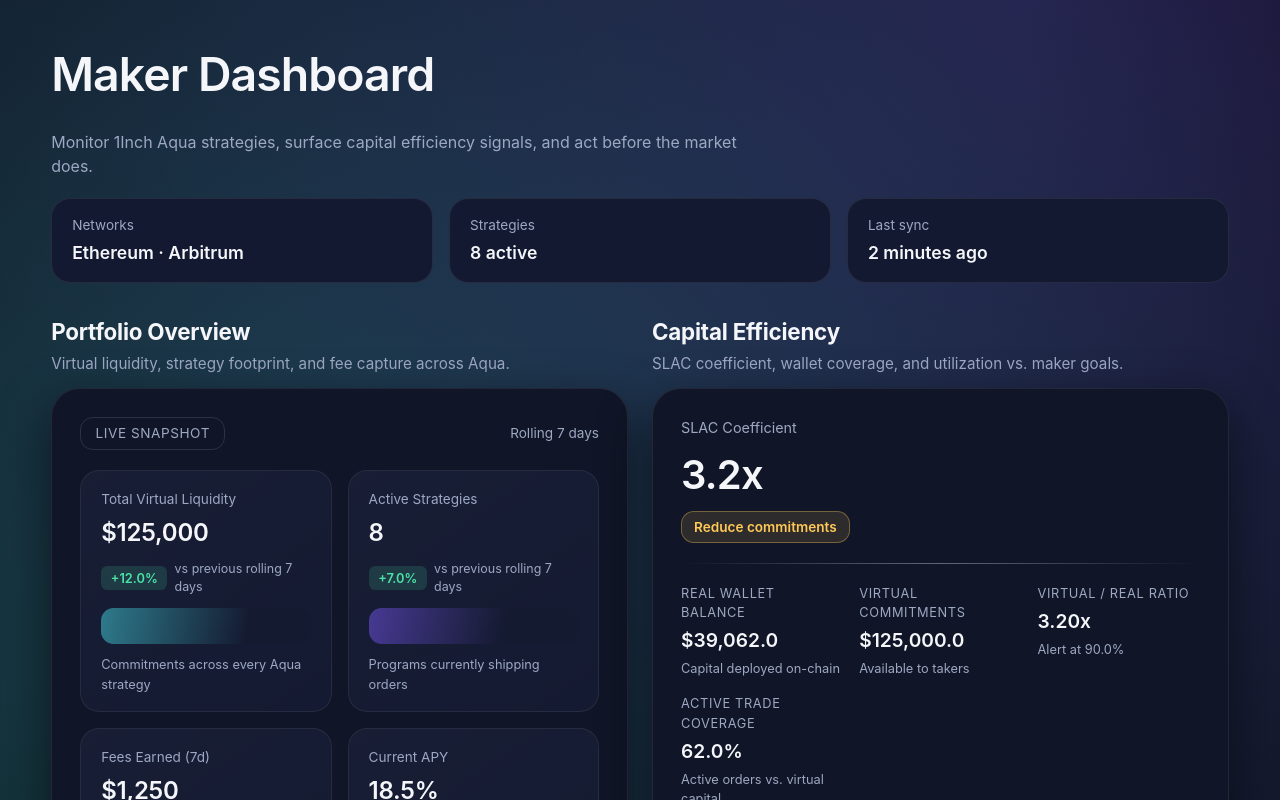
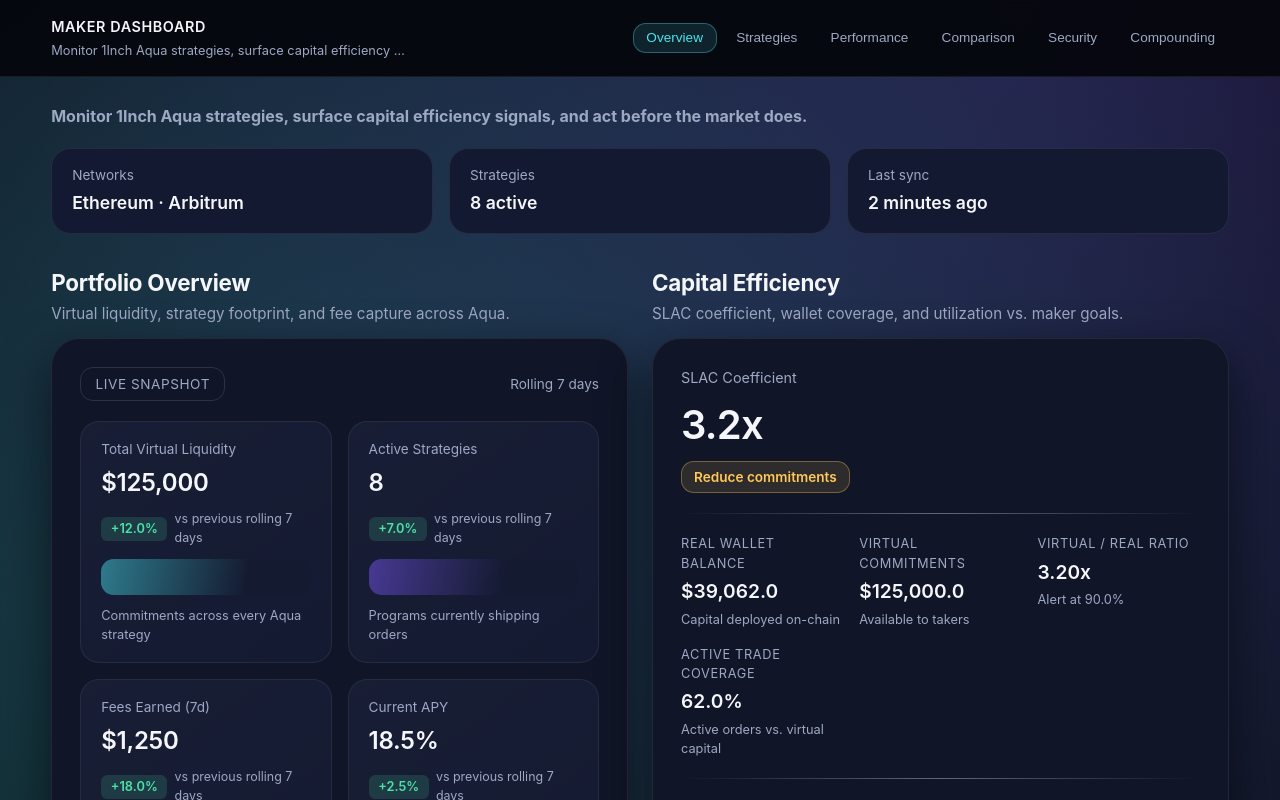
Before and after one commit to Kud8/1inch-aqua-hackaton, a React app: page / in a window 1280 px wide. Shown: the top 800 px of the page. Built offline with nearby package versions, Linux system fonts and the light colour scheme; the HTML template or start-up script is replaced by a standard one.

Commit message:
feat: add header

```diff
--- a/src/App.styles.ts
+++ b/src/App.styles.ts
@@ -5,7 +5,7 @@ export const AppShell = styled.main`
   min-height: 100vh;
   display: flex;
   justify-content: center;
-  padding: 2.5rem clamp(1rem, 4vw, 4rem) 4rem;
+  padding: 6.5rem clamp(1rem, 4vw, 4rem) 4rem;
 `
 
 export const Content = styled.div`
@@ -31,7 +31,7 @@ export const HeroTitle = styled.h1`
 
 export const HeroSubtitle = styled.p`
   margin: 0;
-  max-width: 720px;
+  font-weight: bold;
   color: ${({ theme }) => theme.colors.textMuted};
   font-size: 1rem;
 `
@@ -62,16 +62,20 @@ export const HighlightValue = styled.span`
   font-weight: 600;
 `
 
+const sectionScrollMargin = '120px'
+
 export const SectionGrid = styled.section`
   display: grid;
   grid-template-columns: repeat(auto-fit, minmax(280px, 1fr));
   gap: 1.5rem;
+  scroll-margin-top: ${sectionScrollMargin};
 `
 
 export const SectionCard = styled.article`
   display: flex;
   flex-direction: column;
   gap: 0.75rem;
+  scroll-margin-top: ${sectionScrollMargin};
 `
 
 export const SectionHeading = styled.div`
@@ -96,4 +100,5 @@ export const FullWidthSection = styled.section`
   display: flex;
   flex-direction: column;
   gap: 0.75rem;
+  scroll-margin-top: ${sectionScrollMargin};
 `
--- a/src/App.tsx
+++ b/src/App.tsx
@@ -32,12 +32,24 @@ import PerformanceGraphs from './components/PerformanceGraphs'
 import StrategyEfficiencyAnalysis from './components/StrategyEfficiencyAnalysis'
 import SecurityMonitoring from './components/SecurityMonitoring'
 import AutoCompounding from './components/AutoCompounding'
+import GlobalHeader, { type NavigationSection } from './components/GlobalHeader'
+
+const NAV_SECTIONS: NavigationSection[] = [
+    { id: 'overview', label: 'Overview' },
+    { id: 'strategies', label: 'Strategies' },
+    { id: 'graphs', label: 'Performance' },
+    { id: 'efficiency', label: 'Comparison' },
+    { id: 'security', label: 'Security' },
+    { id: 'compounding', label: 'Compounding' },
+]
 
 const App = () => (
+    <>
+        <GlobalHeader title={makerDashboardMeta.title} subtitle={makerDashboardMeta.subtitle} sections={NAV_SECTIONS} />
+
         <AppShell>
             <Content>
                 <Hero>
-                <HeroTitle>{makerDashboardMeta.title}</HeroTitle>
                     <HeroSubtitle>{makerDashboardMeta.subtitle}</HeroSubtitle>
                     <HeroHighlights>
                         {makerDashboardMeta.highlights.map((highlight) => (
@@ -49,7 +61,7 @@ const App = () => (
                     </HeroHighlights>
                 </Hero>
 
-            <SectionGrid>
+                <SectionGrid id="overview">
                     <SectionCard>
                         <SectionHeading>
                             <SectionTitle>Portfolio Overview</SectionTitle>
@@ -71,7 +83,7 @@ const App = () => (
                     </SectionCard>
                 </SectionGrid>
 
-            <FullWidthSection>
+                <FullWidthSection id="strategies">
                     <SectionHeading>
                         <SectionTitle>Strategy Performance</SectionTitle>
                         <SectionDescription>
@@ -81,7 +93,7 @@ const App = () => (
                     <StrategyPerformanceTable rows={strategyPerformanceRows} />
                 </FullWidthSection>
 
-            <FullWidthSection>
+                <FullWidthSection id="graphs">
                     <SectionHeading>
                         <SectionTitle>Performance Graphs</SectionTitle>
                         <SectionDescription>
@@ -92,7 +104,7 @@ const App = () => (
                 </FullWidthSection>
 
                 <SectionGrid>
-                <SectionCard>
+                    <SectionCard id="efficiency">
                         <SectionHeading>
                             <SectionTitle>Strategy Efficiency</SectionTitle>
                             <SectionDescription>Same pair comparison to capture the optimal fee × volume mix.</SectionDescription>
@@ -100,7 +112,7 @@ const App = () => (
                         <StrategyEfficiencyAnalysis data={strategyEfficiencyData} />
                     </SectionCard>
 
-                <SectionCard>
+                    <SectionCard id="security">
                         <SectionHeading>
                             <SectionTitle>Security Monitoring</SectionTitle>
                             <SectionDescription>Balance ratios, allowance coverage, and proactive Maker alerts.</SectionDescription>
@@ -109,7 +121,7 @@ const App = () => (
                     </SectionCard>
                 </SectionGrid>
 
-            <FullWidthSection>
+                <FullWidthSection id="compounding">
                     <SectionHeading>
                         <SectionTitle>Auto-Compounding Yield</SectionTitle>
                         <SectionDescription>Track compounded profits since activation and upcoming reinvestments.</SectionDescription>
@@ -118,6 +130,7 @@ const App = () => (
                 </FullWidthSection>
             </Content>
         </AppShell>
+    </>
 )
 
 export default App
--- /dev/null
+++ b/src/components/GlobalHeader/index.tsx
@@ -0,0 +1,84 @@
+import { useCallback, useEffect, useState } from 'react'
+
+import { HeaderBar, Brand, BrandTitle, BrandSubtitle, Nav, NavButton } from './styles'
+
+export interface NavigationSection {
+  id: string
+  label: string
+}
+
+interface GlobalHeaderProps {
+  title: string
+  subtitle: string
+  sections: NavigationSection[]
+}
+
+const HEADER_OFFSET = 96
+
+const GlobalHeader = ({ title, subtitle, sections }: GlobalHeaderProps) => {
+  const [activeSection, setActiveSection] = useState(sections[0]?.id ?? '')
+
+  const scrollToSection = useCallback((sectionId: string) => {
+    if (typeof window === 'undefined') return
+    const section = document.getElementById(sectionId)
+    if (!section) return
+    const elementPosition = section.getBoundingClientRect().top + window.scrollY
+    const offsetPosition = Math.max(elementPosition - HEADER_OFFSET, 0)
+
+    window.scrollTo({
+      top: offsetPosition,
+      behavior: 'smooth',
+    })
+  }, [])
+
+  useEffect(() => {
+    if (typeof window === 'undefined') return
+
+    const handleScroll = () => {
+      const offset = HEADER_OFFSET + 16
+      let current = sections[0]?.id ?? ''
+
+      sections.forEach((section) => {
+        const node = document.getElementById(section.id)
+        if (!node) return
+        const { top } = node.getBoundingClientRect()
+        if (top - offset <= 0) {
+          current = section.id
+        }
+      })
+
+      setActiveSection(current)
+    }
+
+    window.addEventListener('scroll', handleScroll, { passive: true })
+    handleScroll()
+
+    return () => {
+      window.removeEventListener('scroll', handleScroll)
+    }
+  }, [sections])
+
+  return (
+    <HeaderBar>
+      <Brand>
+        <BrandTitle>{title}</BrandTitle>
+        <BrandSubtitle>{subtitle}</BrandSubtitle>
+      </Brand>
+
+      <Nav>
+        {sections.map((section) => (
+          <NavButton
+            key={section.id}
+            type="button"
+            onClick={() => scrollToSection(section.id)}
+            $isActive={activeSection === section.id}
+          >
+            {section.label}
+          </NavButton>
+        ))}
+      </Nav>
+    </HeaderBar>
+  )
+}
+
+export default GlobalHeader
--- /dev/null
+++ b/src/components/GlobalHeader/styles.ts
@@ -0,0 +1,73 @@
+import styled, { css } from 'styled-components'
+
+export const HeaderBar = styled.header`
+  position: fixed;
+  top: 0;
+  left: 0;
+  right: 0;
+  z-index: 20;
+  display: flex;
+  align-items: center;
+  justify-content: space-between;
+  padding: 1rem clamp(1rem, 4vw, 4rem);
+  background: rgba(5, 6, 11, 0.92);
+  border-bottom: 1px solid rgba(255, 255, 255, 0.08);
+  backdrop-filter: blur(18px);
+`
+
+export const Brand = styled.div`
+  display: flex;
+  flex-direction: column;
+  gap: 0.2rem;
+  min-width: 0;
+`
+
+export const BrandTitle = styled.span`
+  font-weight: 600;
+  letter-spacing: 0.04em;
+  text-transform: uppercase;
+  font-size: 0.9rem;
+`
+
+export const BrandSubtitle = styled.span`
+  font-size: 0.8rem;
+  color: ${({ theme }) => theme.colors.textMuted};
+  max-width: 360px;
+  white-space: nowrap;
+  overflow: hidden;
+  text-overflow: ellipsis;
+`
+
+export const Nav = styled.nav`
+  display: flex;
+  gap: 0.35rem;
+  flex-wrap: wrap;
+  justify-content: flex-end;
+`
+
+export const NavButton = styled.button<{ $isActive: boolean }>`
+  border: none;
+  background: transparent;
+  color: ${({ theme }) => theme.colors.textMuted};
+  font-size: 0.85rem;
+  padding: 0.4rem 0.8rem;
+  border-radius: ${({ theme }) => theme.radii.sm};
+  cursor: pointer;
+  transition: color 0.2s, background 0.2s;
+
+  ${({ $isActive, theme }) =>
+    $isActive
+      ? css`
+          color: ${theme.colors.accentPrimary};
+          background: rgba(74, 227, 240, 0.12);
+          border: 1px solid rgba(74, 227, 240, 0.35);
+        `
+      : css`
+          border: 1px solid transparent;
+
+          &:hover {
+            color: ${theme.colors.text};
+            background: rgba(255, 255, 255, 0.04);
+          }
+        `}
+`
--- a/src/styles/global.ts
+++ b/src/styles/global.ts
@@ -5,6 +5,10 @@ export const GlobalStyle = createGlobalStyle`
 
   *, *::before, *::after {
     box-sizing: border-box;
+  }
+
+  html {
+    scroll-behavior: smooth;
   }
 
   :root {
```
Lines whose indentation alone changed are shown as unchanged.
